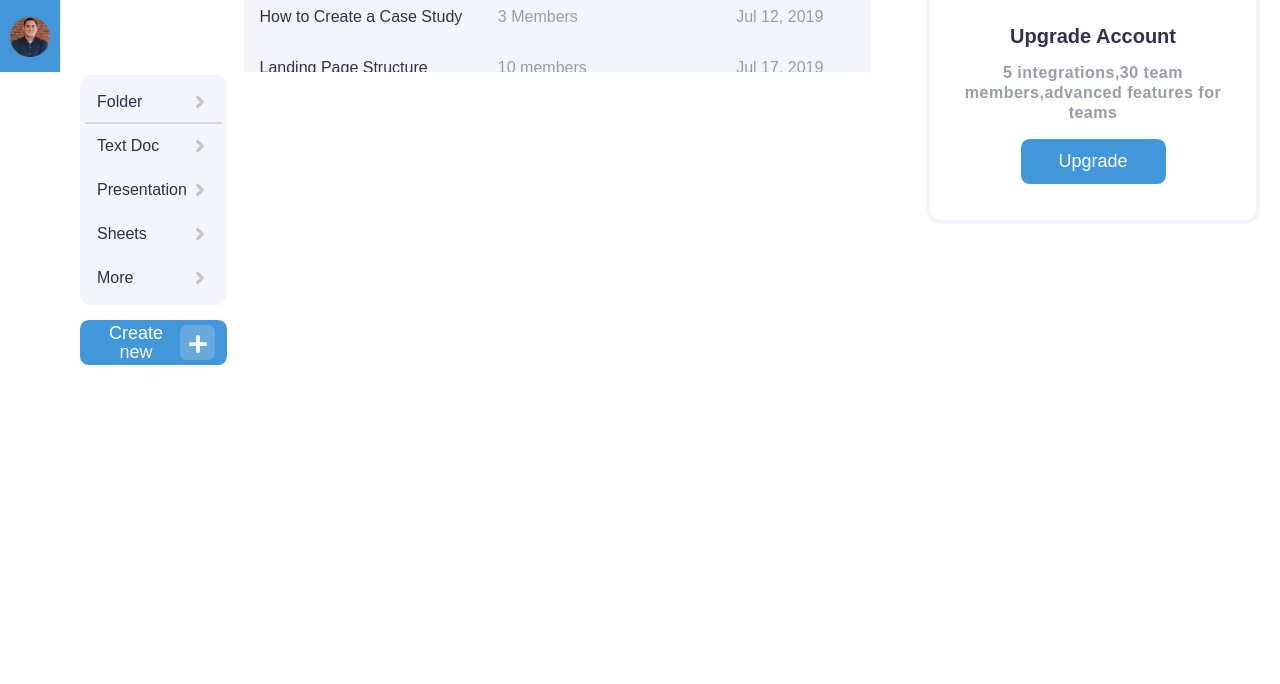
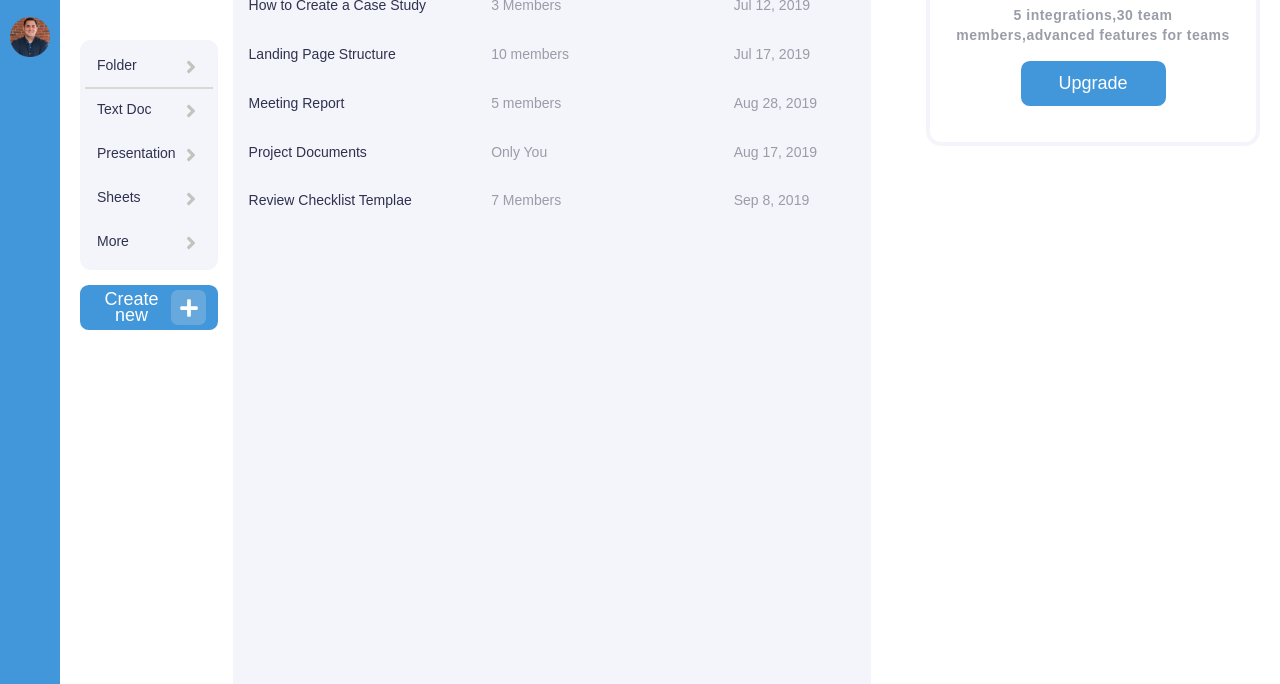
Before and after one commit to heisdeku/marketing-dashboard, a plain HTML site: page index.html in a window 1280 px wide. Shown: the part 728-1412 px from the top of the page. Before the commit the page ends 1093 px from the top, so only its background shows below. Drawn offline with Linux system fonts and the light colour scheme.

Commit message:
style: fixed issues

```diff
--- a/assets/css/style.css
+++ b/assets/css/style.css
@@ -25,10 +25,9 @@ body {
     font-family: sans-serif;
     color: var(--font);
     font-weight: var(--normal);
-    font-size: 16px;
+    font-size: 14px;
     overflow: hidden;
     line-height: 120%;
-    height: 100vh;
 }
 
 
@@ -176,7 +175,7 @@ body {
 .dashboard {
     display: grid;
     grid-template-columns: 60px .5fr 2fr .5fr;
-    grid-template-rows: 100vh;
+    grid-template-rows: 100%;
 }
 
 .sidebar {
@@ -371,7 +370,7 @@ summary svg {
     width: 80%;
     color: var(--secondary);
     align-self: center;
-    margin: 58px 20px 0px;
+    margin: 1px 20px 0px;
     height: fit-content;
 }
 
@@ -659,7 +658,7 @@ table>thead th {
 
 .upgrade_account {
     position: relative;
-    margin-top: 50px;
+    margin-top: 10px;
     margin-left: 35px;
     height: 90%;
     border: 4px solid #f4f4fb;
--- a/index.html
+++ b/index.html
@@ -303,7 +303,7 @@
                     <div class="big-image">
                         <img src="./public/images/upgade-img.png" alt="">
                     </div>
-                    <h3 class="mv-4">Upgrade Account</h3>
+                    <h3 class="mv-2">Upgrade Account</h3>
                     <p>5 integrations,30 team members,advanced features for teams</p>
                     <button class="btn upgrade-btn mv-4">Upgrade</button>
                 </div>
```
